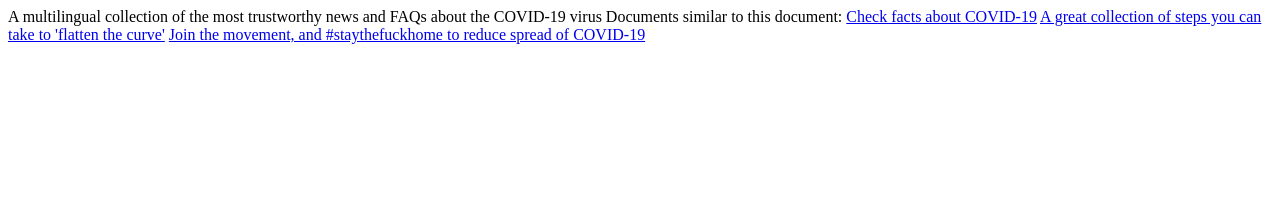
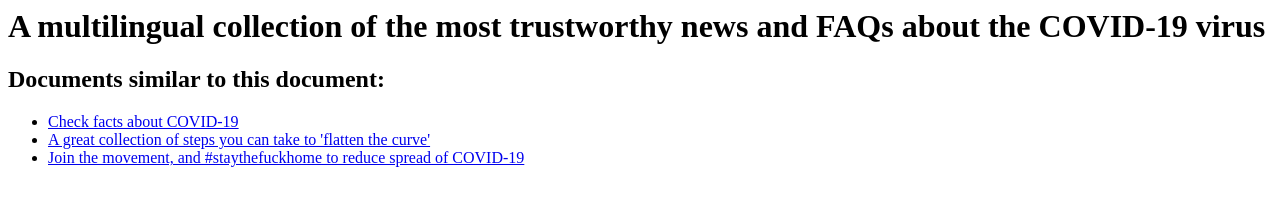
Before and after one commit to YoniSchirris/YoniSchirris.github.io, a plain HTML site: page index.html in a window 1280 px wide. Drawn offline with Linux system fonts and the light colour scheme.

Commit message:
add headings

```diff
--- a/index.html
+++ b/index.html
@@ -1,6 +1,15 @@
-A multilingual collection of the most trustworthy news and FAQs about the COVID-19 virus
+<h1>A multilingual collection of the most trustworthy news and FAQs about the COVID-19 virus</h1>
 
-Documents similar to this document:
-<a href="https://factcheck.afp.com/" target="_blank">Check facts about COVID-19</a>
-<a href="https://www.flattenthecurve.com/" target="_blank">A great collection of steps you can take to 'flatten the curve'</a>
-<a href="https://staythefuckhome.com/" target="_blank">Join the movement, and #staythefuckhome to reduce spread of COVID-19</a>
+<h2>Documents similar to this document:</h2>
+<ul>
+    <li>
+        <a href="https://factcheck.afp.com/" target="_blank">Check facts about COVID-19</a>
+    </li>
+    <li>
+        <a href="https://www.flattenthecurve.com/" target="_blank">A great collection of steps you can take to 'flatten the curve'</a>
+    </li>
+    <li>
+        <a href="https://staythefuckhome.com/" target="_blank">Join the movement, and #staythefuckhome to reduce spread of COVID-19</a>
+    </li>
+
+</ul>
```
